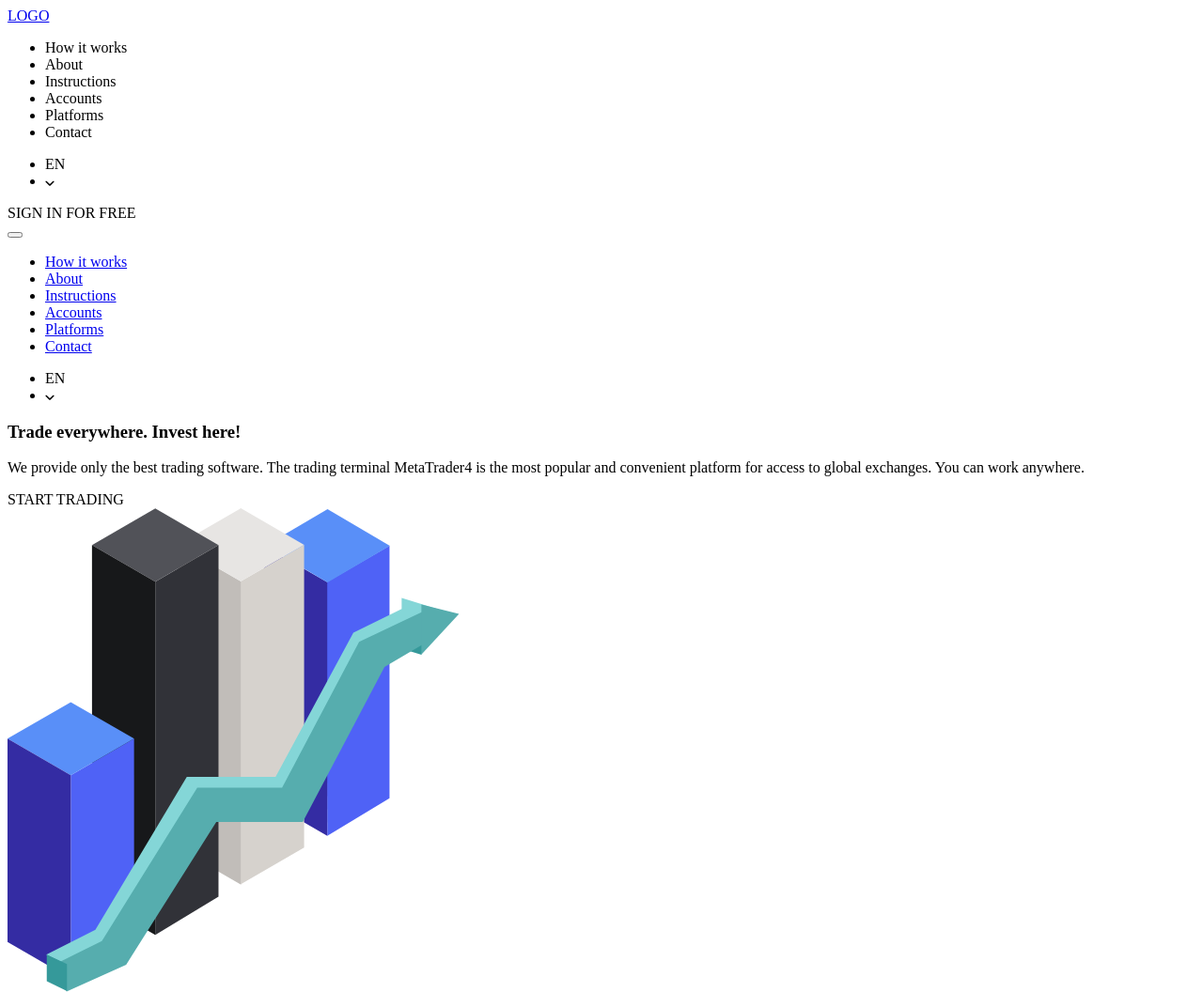
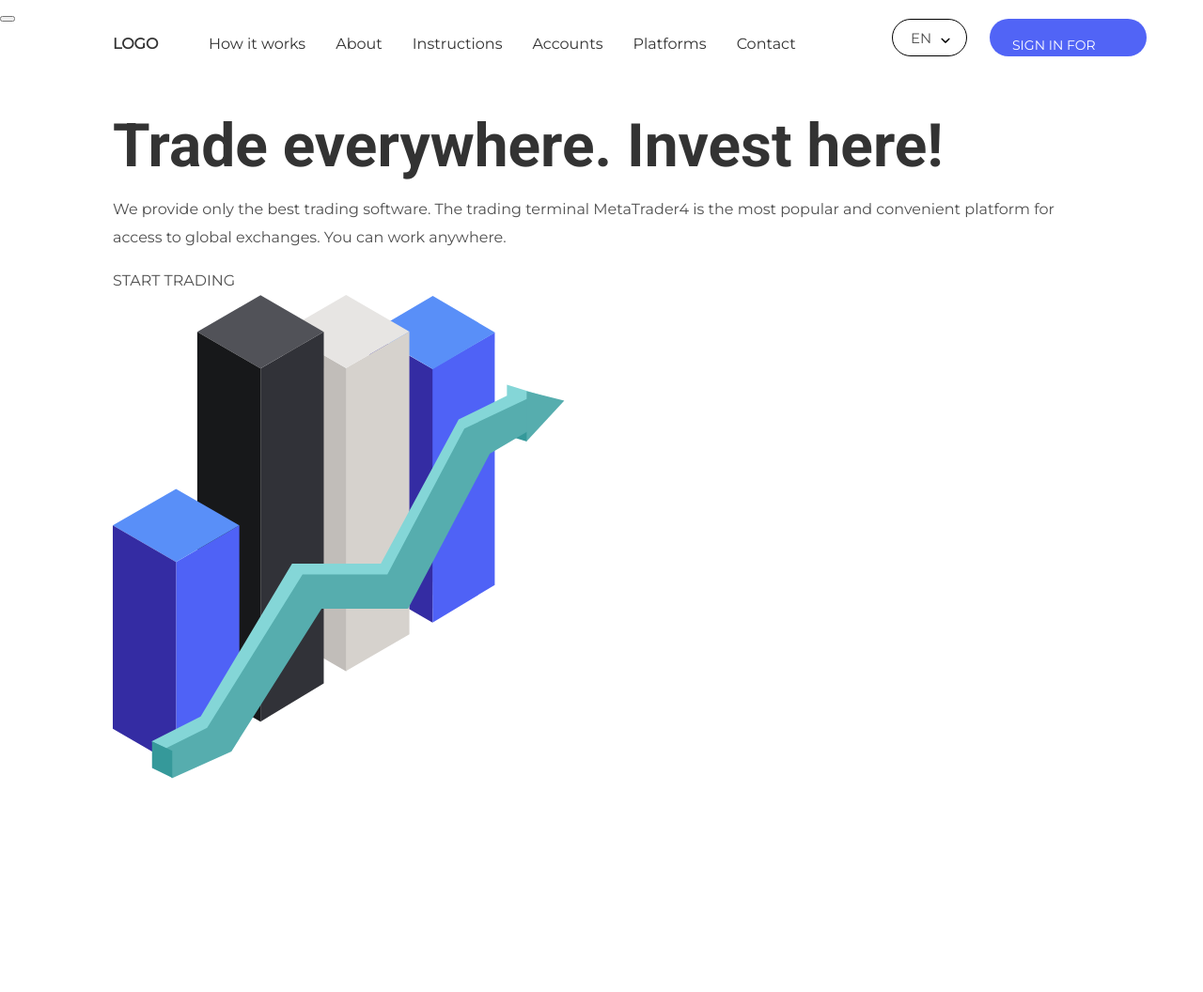
Before and after one commit to rob3rt96/trading-website, a plain HTML site: page index.html in a window 1280 px wide. Shown: the top 1056 px of the page at 94% size. Drawn offline with Linux system fonts and the light colour scheme.

Commit message:
Almost finishing nav bar

```diff
--- a/index.html
+++ b/index.html
@@ -5,32 +5,37 @@
     <meta http-equiv="X-UA-Compatible" content="IE=edge">
     <meta name="viewport" content="width=device-width, initial-scale=1.0">
     <title>Trading at will</title>
+    <link rel="preconnect" href="https://fonts.googleapis.com">
+    <link rel="preconnect" href="https://fonts.gstatic.com" crossorigin>
+    <link href="https://fonts.googleapis.com/css2?family=Montserrat&family=Roboto:wght@500;700&display=swap" rel="stylesheet">
+    <link rel="stylesheet" href="./resources/styles/index.css">
 </head>
 <body>
-    <header>
-        <nav class="nav_desktop">
+    <header class="top_header">
         <div class="top_logo_container">
             <a href="#" class="logo">LOGO</a>
         </div>
-            <ul>
-                <li>How it works</li>
-                <li>About</li>
-                <li>Instructions</li>
-                <li>Accounts</li>
-                <li>Platforms</li>
-                <li>Contact</li>
+
+        <nav class="nav_desktop">
+            <ul class="nav_desktop_list">
+                <li class="nav_item"><a href="#" class="nav_link">How it works</a></li>
+                <li class="nav_item"><a href="#" class="nav_link">About</a></li>
+                <li class="nav_item"><a href="#" class="nav_link">Instructions</a></li>
+                <li class="nav_item"><a href="#" class="nav_link">Accounts</a></li>
+                <li class="nav_item"><a href="#" class="nav_link">Platforms</a></li>
+                <li class="nav_item"><a href="#" class="nav_link">Contact</a></li>
             </ul>
+        </nav>
         <section class="desktop_language">
-                <ul>
-                    <li>EN</li>
-                    <li>
+            <ul class="language_list">
+                <li class="language_item">EN</li>
+                <li class="language_item" id="downwards_arrow">
                     <svg width="10" height="6" viewBox="0 0 10 6" fill="none" xmlns="http://www.w3.org/2000/svg">
                         <path d="M8.418 0.858849C8.54813 0.729996 8.72387 0.657715 8.907 0.657715C9.09013 0.657715 9.26586 0.729996 9.396 0.858849C9.46025 0.922122 9.51127 0.997543 9.5461 1.08072C9.58093 1.1639 9.59886 1.25317 9.59886 1.34335C9.59886 1.43352 9.58093 1.5228 9.5461 1.60598C9.51127 1.68915 9.46025 1.76458 9.396 1.82785L5.488 5.65785C5.35757 5.78652 5.18172 5.85866 4.9985 5.85866C4.81528 5.85866 4.63943 5.78652 4.509 5.65785L0.600999 1.82785C0.536749 1.76458 0.485726 1.68915 0.450899 1.60598C0.416071 1.5228 0.398136 1.43352 0.398136 1.34335C0.398136 1.25317 0.416071 1.1639 0.450899 1.08072C0.485726 0.997543 0.536749 0.922122 0.600999 0.858849C0.731133 0.729996 0.906866 0.657715 1.09 0.657715C1.27313 0.657715 1.44886 0.729996 1.579 0.858849L5 3.99985L8.418 0.858849Z" fill="black"/>
                     </svg>
                 </li>
             </ul>
         </section>
-        </nav>
 
         <div class="sign-in-button button">
             <span>SIGN IN FOR FREE</span>
@@ -41,7 +46,7 @@
         </button>
 
         <nav class="nav_mobile">
-            <ul class="nav_list">
+            <ul class="nav_mobile_list">
                 <li class="nav_item"><a href="#" class="nav_link">How it works</a></li>
                 <li class="nav_item"><a href="#" class="nav_link">About</a></li>
                 <li class="nav_item"><a href="#" class="nav_link">Instructions</a></li>
--- /dev/null
+++ b/resources/styles/index.css
@@ -0,0 +1,243 @@
+/* Universal Styles */
+*,
+*::before,
+*::after {
+  box-sizing: border-box;
+}
+
+
+/* === Custom Properties === */
+
+:root {
+    font-size: 62.5%;                                       /* This makes 1rem equivalent to 10px*/
+
+    --ff-primary: 'Roboto', sans-serif;
+    --ff-secondary: 'Montserrat', sans-serif;               /* ff stands for "font family" */
+
+    --fw-logo: 700;
+    --fw-regular: 400;                                      /* fw stands for "font weight" */
+    --fw-bold: 500;
+
+    --clr-white: hsl(0, 0%, 100%);
+    --clr-gray1: hsl(0, 0%, 20%);
+    --clr-gray2: hsl(0, 0%, 31%);
+    --clr-gray3: hsl(0, 0%, 51%);
+    --clr-accent: hsl(233, 90%, 64%);
+    --clr-accent2: hsla(249, 100%, 64%, 0.1);
+
+    --fs-h1: 6.4rem;                                          /* fs stands for "font size" */
+    --fs-h2: 5.6rem;
+    --fs-h4: 2.4rem;
+    --fs-h5: 1.8rem;
+    --fs-h6: 1.5rem;
+    --fs-body: 1.6rem;
+}
+
+@media only screen and (max-width: 768px) {
+    section {
+        padding: 13rem;
+    }
+}
+
+@media only screen and (max-width: 320px) {
+    :root {
+      --fs-h1: 4rem;
+      --fs-h2: 4rem;
+    }
+
+    section {
+        padding: 2rem;
+    }
+}
+
+
+
+/* === General Styles === */
+
+html {
+    scroll-behavior: smooth;
+}
+
+body {
+    background: var(--clr-white);
+    color: var(--clr-gray2);
+    margin: 0;
+    padding: 0;
+    font-family: var(--ff-secondary);
+    font-size: var(--fs-body);
+    line-height: 3rem;
+}
+
+section {
+    padding: 12rem;
+}
+
+
+
+/* === Typography === */
+
+h1,
+h2,
+h4,
+h5,
+h6 {
+    font-family: var(--ff-primary);
+    color: var(--clr-gray1);
+    margin: 0;
+}
+
+h1 {
+    font-size: var(--fs-h1);
+    line-height: 7.2rem;
+}
+
+h2 {
+    font-size: var(--fs-h2);
+    line-height: 6.6rem;
+}
+
+h4 {
+    font-size: var(--fs-h4);
+    line-height: 2.9rem;
+}
+
+h5 {
+    font-size: var(--fs-h5);
+}
+
+h6 {
+    font-size: var(--fs-h6);
+    line-height: 1.6rem;
+}
+
+.logo {
+    color: var(--clr-gray1);
+    font-weight: var(--fw-logo);
+    text-decoration: none;
+}
+
+.logo:hover {
+    color: var(--clr-gray1);
+    text-decoration: none;
+    cursor: pointer;
+}
+
+
+
+/* ==== Nav bar ==== */
+
+.top_header {
+    position: absolute;
+    top: 0px;
+    left: 0px;
+    width: 100%;
+    min-height: 8rem;
+}
+
+header .top_logo_container {
+    position: absolute;
+    top: 3.2rem;
+    left: 12rem;
+}
+
+header .nav_desktop {
+    position: absolute;
+    top: 3.2rem;
+    left: 22.2rem;
+}
+
+header .nav_desktop_list {
+    display: flex;
+    list-style: none;
+    flex-direction: row;
+    justify-content: center;
+    gap: 3.2rem;
+    padding: 0;
+    margin: 0;
+}
+
+header .nav_item {
+    flex: 0 0 auto;
+}
+
+header .nav_link {
+    color: var(--clr-gray1);
+    text-decoration: none;
+    font-weight: var(--fw-bold);
+}
+
+header .nav_link:hover {
+    color: var(--clr-gray1);
+    text-decoration: none;
+    cursor: pointer;
+    font-weight: var(--fw-bold);
+}
+
+header .nav_mobile {
+    display: none;
+}
+
+header .desktop_language {
+    position: absolute;
+    top:  2rem;
+    right: 25.1rem;
+    height: 4rem;
+    width: 8rem;
+    padding: 1rem 1.6rem;
+    margin: 0;
+    border: 1px solid #000000;
+    border-radius: 6rem;
+}
+
+header .language_list {
+    display: flex;
+    justify-content: center;
+    align-items: center;
+    flex-direction: row;
+    gap: 1rem;
+    list-style: none;
+    padding: 0;
+    margin: 0;
+    width: 4.8rem;
+    height: 2rem;
+}
+
+header .language_list .language_item {
+    flex: 0 0 auto;
+    font-size: var(--fs-h6);
+}
+
+header #downwards_arrow {
+    align-self: center;
+    cursor: pointer;
+}
+
+header .button {
+    display: flex;
+    flex-direction: row;
+    justify-content: center;
+    align-items: center;
+    padding: 2rem 6.4rem;
+    gap: 1rem;
+    max-width: 25.7rem;
+    height: 5.4rem;
+    background-color: var(--clr-accent);
+    border-radius: 6rem;
+}
+
+header .sign-in-button {
+    position: absolute;
+    top: 2rem;
+    right: 6rem;
+    width: 16.7rem;
+    height: 4rem;
+    padding: 1.3rem 2.4rem;
+}
+
+header .sign-in-button span {
+    display: inline-block;
+    width: 100%;
+    height: 1.4rem;
+    color: var(--clr-white);
+    font-size: 1.4rem;
+}
```
Lines whose indentation alone changed are shown as unchanged.
